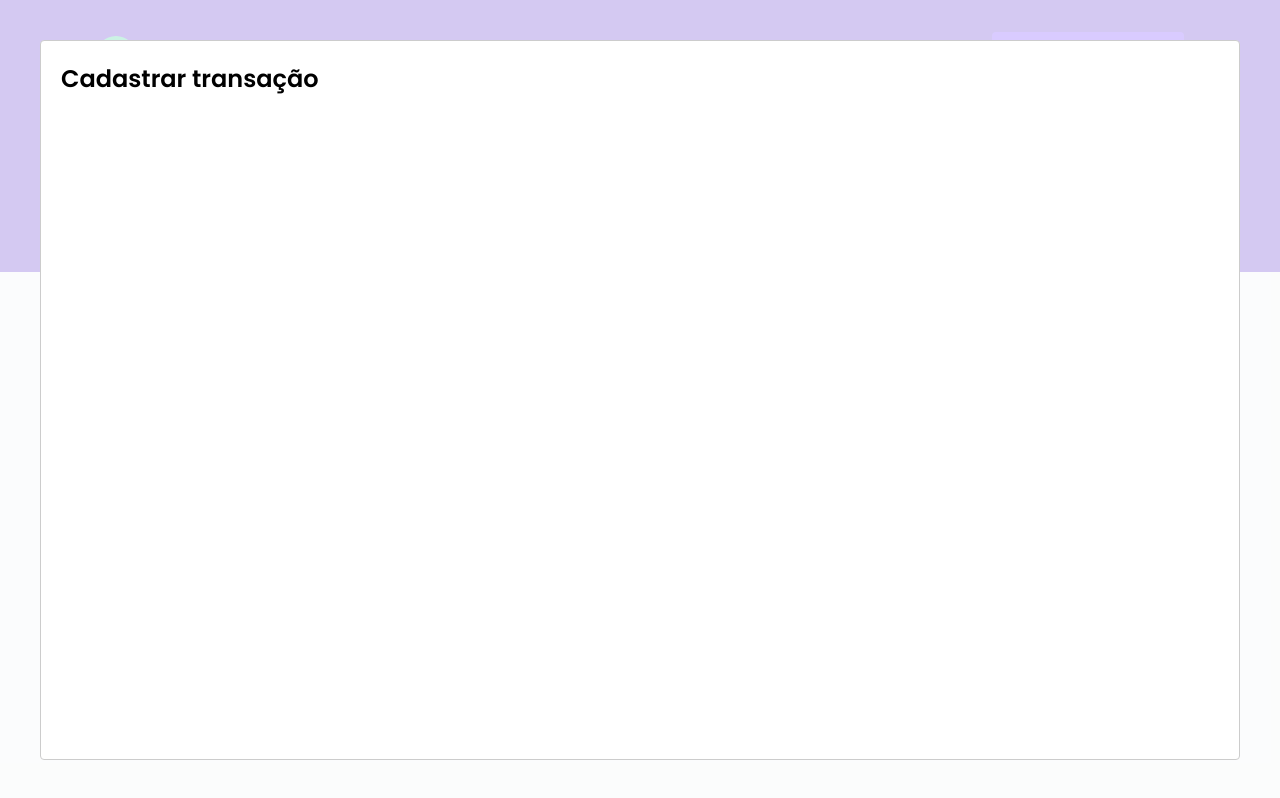
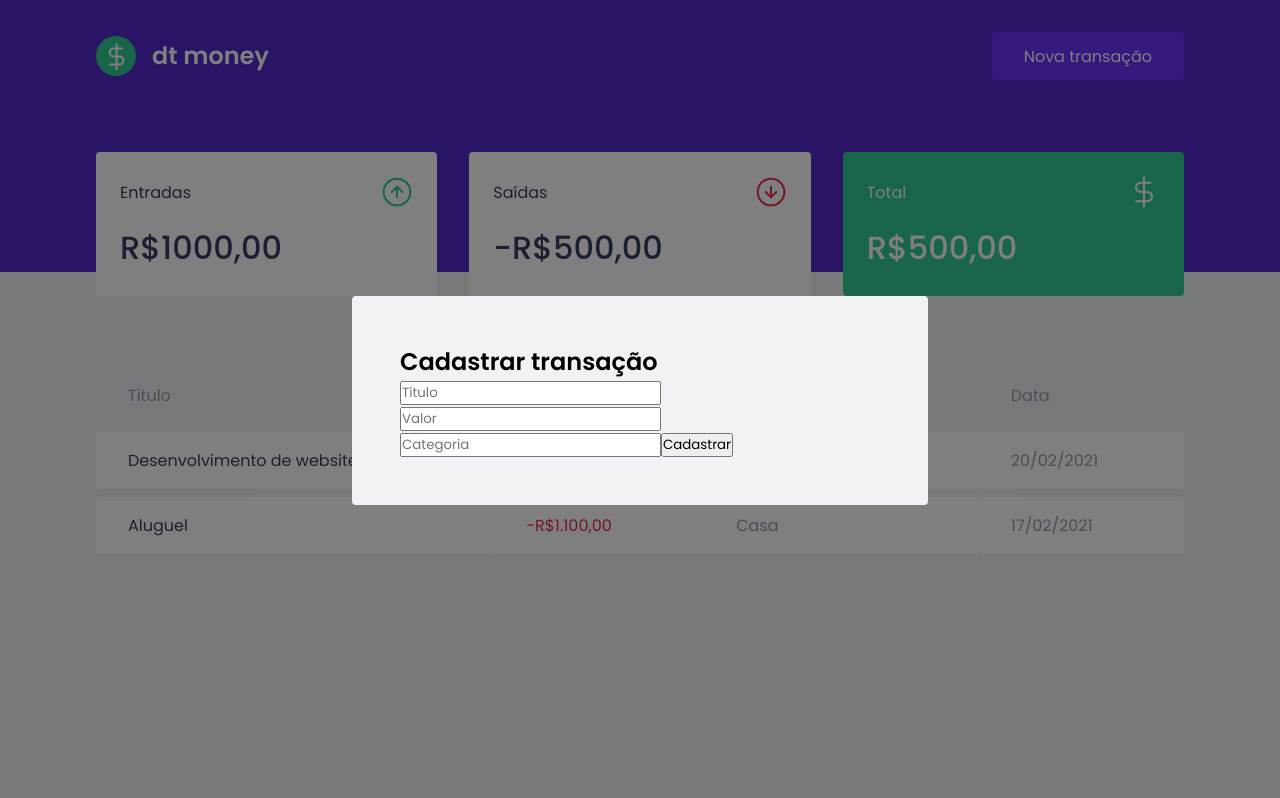
Before and after one commit to rafaelgcaldas/dtmoney_ignite, a React (Create React App) app: page / in a window 1280 px wide. Both pictures are taken after a click on the button "Nova transação". Built offline with nearby package versions, Linux system fonts and the light colour scheme; no server answers; what miragejs would draw is missing.

Commit message:
Form structure

```diff
--- a/src/components/NewTransactionModal/index.tsx
+++ b/src/components/NewTransactionModal/index.tsx
@@ -1,4 +1,5 @@
 import Modal from 'react-modal'
+import { Container } from './styles'
 
 interface NewTransactionModalProps {
   isOpen: boolean;
@@ -10,8 +11,29 @@
     <Modal
       isOpen={isOpen}
       onRequestClose={onRequestClose}
+      overlayClassName="react-modal-overlay"
+      className="react-modal-content"
     >
-      <h2>Cadastrar transação</h2>
+      <Container>
+        <h2>Cadastrar transação</h2>
+
+        <input
+          placeholder="Título"
+        />
+
+        <input
+          type="number"
+          placeholder="Valor"
+        />
+
+        <input
+          placeholder="Categoria"
+        />
+
+        <button type="submit">
+          Cadastrar
+        </button>
+      </Container>
     </Modal>
   )
 }
--- a/src/components/NewTransactionModal/styles.ts
+++ b/src/components/NewTransactionModal/styles.ts
@@ -1,3 +1,3 @@
 import styled from 'styled-components'
 
-export const Container = styled.div``
+export const Container = styled.form``
--- a/src/styles/global.ts
+++ b/src/styles/global.ts
@@ -54,4 +54,27 @@
     cursor: not-allowed;
   }
 
+  .react-modal-overlay {
+    background: rgba(0, 0, 0, 0.5);
+
+    position: fixed;
+    top: 0;
+    bottom: 0;
+    right: 0;
+    left: 0;
+
+    display: flex;
+    align-items: center;
+    justify-content: center;
+  }
+
+  .react-modal-content {
+    width: 100%;
+    max-width: 576px;
+    background: var(--background);
+    padding: 3rem;
+    position: relative;
+    border-radius: 0.25rem;
+  }
+
 `
```
